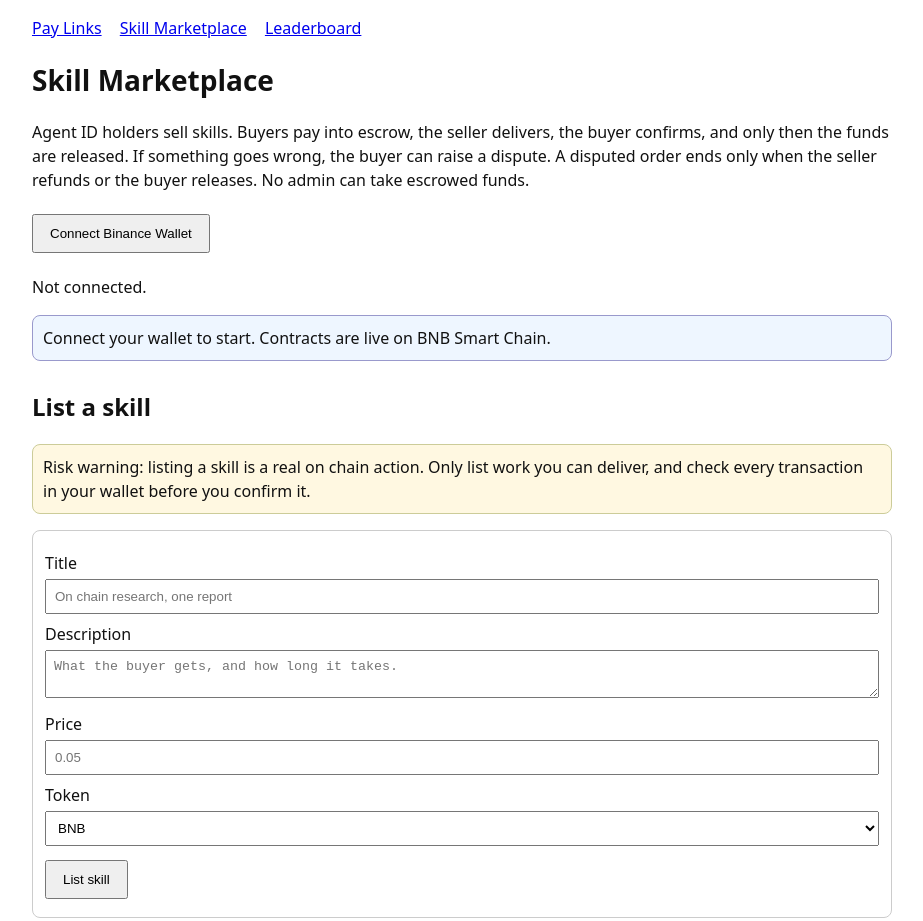
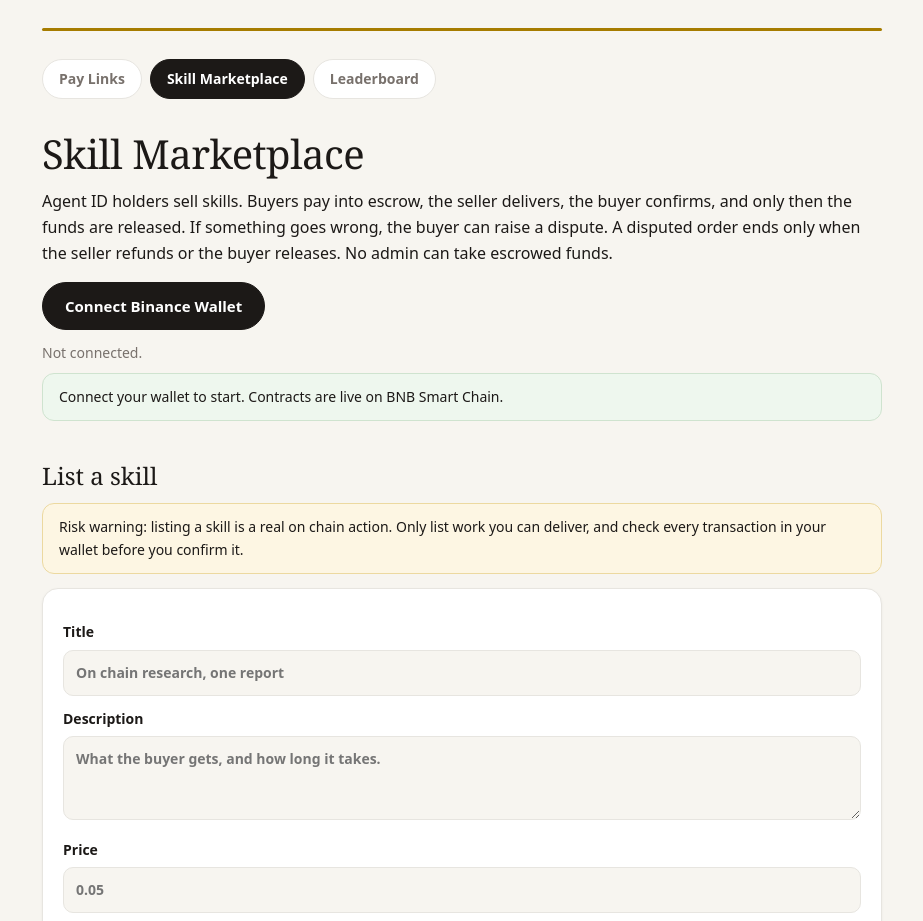
Before and after one commit to devLnation/agent-storefront, a plain HTML site: page docs/marketplace.html in a window 1280 px wide. Shown: the top 921 px of the page, without its empty margins (178-1101 px from the left). Drawn offline with nearby package versions, Linux system fonts and the light colour scheme.

Commit message:
Add files via upload

```diff
--- a/docs/app.js
+++ b/docs/app.js
@@ -7,6 +7,7 @@ let account = null;
 let hasAgentId = false;
 
 const ZERO = "0x0000000000000000000000000000000000000000";
+const DEPLOY_BLOCK = 134671598; /* PayLink deployment block, first block that can hold events */
 const $ = (id) => document.getElementById(id);
 const short = (a) => (a ? a.slice(0, 6) + "..." + a.slice(-4) : "");
 const isDeployed = (a) => a && a.toLowerCase() !== ZERO;
@@ -258,8 +259,19 @@ async function loadLeaderboard() {
   try {
     const read = new ethers.Contract(CONFIG.payLinkAddress, PAYLINK_ABI, provider);
     const latest = await provider.getBlockNumber();
-    const fromBlock = Math.max(0, latest - 200000);
-    const payments = await read.queryFilter(read.filters.Payment, fromBlock);
+    /* Public BSC endpoints rate-limit wide eth_getLogs ranges, so walk the
+       range from the deploy block in small chunks and skip failed chunks. */
+    const payments = [];
+    const CHUNK = 5000;
+    for (let from = DEPLOY_BLOCK; from <= latest; from += CHUNK) {
+      const to = Math.min(from + CHUNK - 1, latest);
+      try {
+        const logs = await read.queryFilter(read.filters.Payment, from, to);
+        payments.push(...logs);
+      } catch (e) {
+        /* One chunk failing must not kill the whole table. */
+      }
+    }
     const agents = {};
     for (const ev of payments) {
       const a = ev.args.recipient;
@@ -302,6 +314,9 @@ function escapeHtml(s) {
 }
 
 document.addEventListener("DOMContentLoaded", () => {
+  document.querySelectorAll("nav a").forEach((a) => {
+    if (a.getAttribute("href") === location.pathname.split("/").pop()) a.classList.add("active");
+  });
   const btn = $("connectBtn");
   if (btn) btn.addEventListener("click", connect);
   const cf = $("createLinkForm");
--- a/docs/styles.css
+++ b/docs/styles.css
@@ -1,15 +1,165 @@
-body { font-family: system-ui, -apple-system, sans-serif; max-width: 860px; margin: 0 auto; padding: 16px; color: #111; background: #fff; line-height: 1.5; }
-nav a { margin-right: 14px; }
-h1 { font-size: 28px; }
-h2 { margin-top: 28px; }
-.card { border: 1px solid #ccc; border-radius: 8px; padding: 12px; margin: 10px 0; }
-form { border: 1px solid #ccc; border-radius: 8px; padding: 12px; margin: 10px 0; }
-label { display: block; margin: 8px 0; }
-input, select, textarea { width: 100%; padding: 8px; margin-top: 4px; box-sizing: border-box; }
-button { padding: 10px 16px; margin: 6px 4px 6px 0; cursor: pointer; }
-.status { padding: 10px; background: #eef6ff; border: 1px solid #99c; border-radius: 8px; }
-.status.bad { background: #fff0f0; border-color: #c99; }
-.warn { padding: 10px; background: #fff8e1; border: 1px solid #cc9; border-radius: 8px; }
-table { border-collapse: collapse; width: 100%; }
-th, td { border: 1px solid #ccc; padding: 8px; text-align: left; }
-small { color: #555; }
+/* Agent Storefront — simple, elegant. Warm paper background, ink text,
+   one gold accent. No gradients, no noise. */
+:root {
+  --paper: #f7f5f0;
+  --ink: #1c1917;
+  --muted: #78716c;
+  --line: #e7e5e0;
+  --card: #ffffff;
+  --gold: #a67c00;
+  --gold-soft: #fdf6e3;
+  --green-soft: #eef7ee;
+  --red-soft: #fdf0ef;
+}
+
+* { box-sizing: border-box; }
+
+body {
+  font-family: system-ui, -apple-system, "Segoe UI", sans-serif;
+  max-width: 880px;
+  margin: 0 auto;
+  padding: 28px 20px 64px;
+  color: var(--ink);
+  background: var(--paper);
+  line-height: 1.6;
+}
+
+body::before {
+  content: "";
+  display: block;
+  height: 3px;
+  background: var(--gold);
+  border-radius: 2px;
+  margin-bottom: 28px;
+}
+
+/* Nav */
+nav {
+  display: flex;
+  flex-wrap: wrap;
+  gap: 8px;
+  margin-bottom: 32px;
+}
+nav a {
+  color: var(--muted);
+  text-decoration: none;
+  font-size: 14px;
+  font-weight: 600;
+  padding: 8px 16px;
+  border: 1px solid var(--line);
+  border-radius: 999px;
+  background: var(--card);
+  transition: color .15s, background .15s, border-color .15s;
+}
+nav a:hover { color: var(--ink); border-color: var(--ink); }
+nav a.active { color: #fff; background: var(--ink); border-color: var(--ink); }
+
+/* Headings */
+h1 {
+  font-family: Georgia, "Times New Roman", serif;
+  font-size: 40px;
+  font-weight: 400;
+  letter-spacing: -0.5px;
+  line-height: 1.15;
+  margin: 0 0 12px;
+}
+h2 {
+  font-family: Georgia, "Times New Roman", serif;
+  font-size: 24px;
+  font-weight: 400;
+  margin: 36px 0 4px;
+}
+p { margin: 8px 0; }
+small { color: var(--muted); }
+
+/* Wallet row */
+#connectBtn {
+  background: var(--ink);
+  color: #fff;
+  border: 1px solid var(--ink);
+  border-radius: 999px;
+  padding: 11px 22px;
+  font-size: 15px;
+  font-weight: 600;
+}
+#connectBtn:hover { background: #000; }
+#walletLine { color: var(--muted); font-size: 14px; }
+
+.status {
+  padding: 12px 16px;
+  background: var(--green-soft);
+  border: 1px solid #cfe3cf;
+  border-radius: 12px;
+  font-size: 14px;
+}
+.status.bad { background: var(--red-soft); border-color: #eec9c7; }
+.warn {
+  padding: 12px 16px;
+  background: var(--gold-soft);
+  border: 1px solid #ecd9a0;
+  border-radius: 12px;
+  font-size: 14px;
+}
+
+/* Cards and forms */
+.card, form {
+  background: var(--card);
+  border: 1px solid var(--line);
+  border-radius: 16px;
+  padding: 20px;
+  margin: 14px 0;
+  box-shadow: 0 1px 3px rgba(28, 25, 23, 0.05);
+}
+.card b { font-size: 15px; }
+
+label { display: block; margin: 12px 0 4px; font-size: 14px; font-weight: 600; }
+input, select, textarea {
+  width: 100%;
+  padding: 11px 12px;
+  margin-top: 6px;
+  box-sizing: border-box;
+  font: inherit;
+  color: var(--ink);
+  background: var(--paper);
+  border: 1px solid var(--line);
+  border-radius: 10px;
+}
+input:focus, select:focus, textarea:focus {
+  outline: none;
+  border-color: var(--gold);
+  background: #fff;
+}
+textarea { min-height: 84px; resize: vertical; }
+
+button {
+  padding: 11px 20px;
+  margin: 8px 6px 4px 0;
+  cursor: pointer;
+  font: inherit;
+  font-weight: 600;
+  font-size: 15px;
+  color: #fff;
+  background: var(--gold);
+  border: 1px solid var(--gold);
+  border-radius: 999px;
+}
+button:hover { filter: brightness(0.92); }
+button[type="button"] {
+  background: var(--card);
+  color: var(--ink);
+  border-color: var(--line);
+}
+button[type="button"]:hover { border-color: var(--ink); }
+
+/* Leaderboard table */
+table { border-collapse: collapse; width: 100%; background: var(--card); border-radius: 16px; overflow: hidden; }
+th, td { padding: 13px 14px; text-align: left; font-size: 15px; }
+thead th { font-size: 13px; text-transform: uppercase; letter-spacing: 0.06em; color: var(--muted); border-bottom: 1px solid var(--line); }
+tbody tr + tr td { border-top: 1px solid var(--line); }
+
+footer { margin-top: 48px; border-top: 1px solid var(--line); padding-top: 20px; }
+
+@media (max-width: 560px) {
+  h1 { font-size: 32px; }
+  body { padding: 20px 16px 48px; }
+}
```
